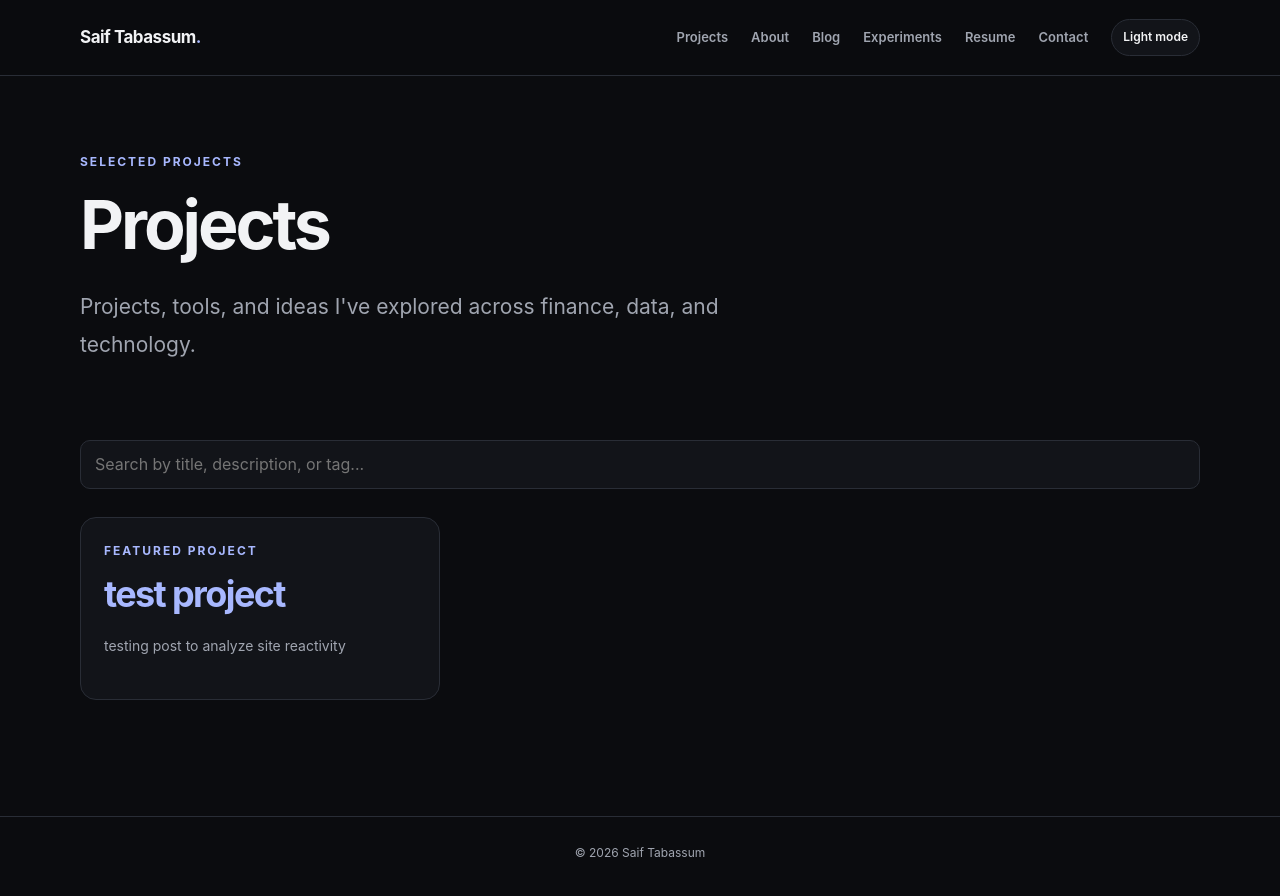
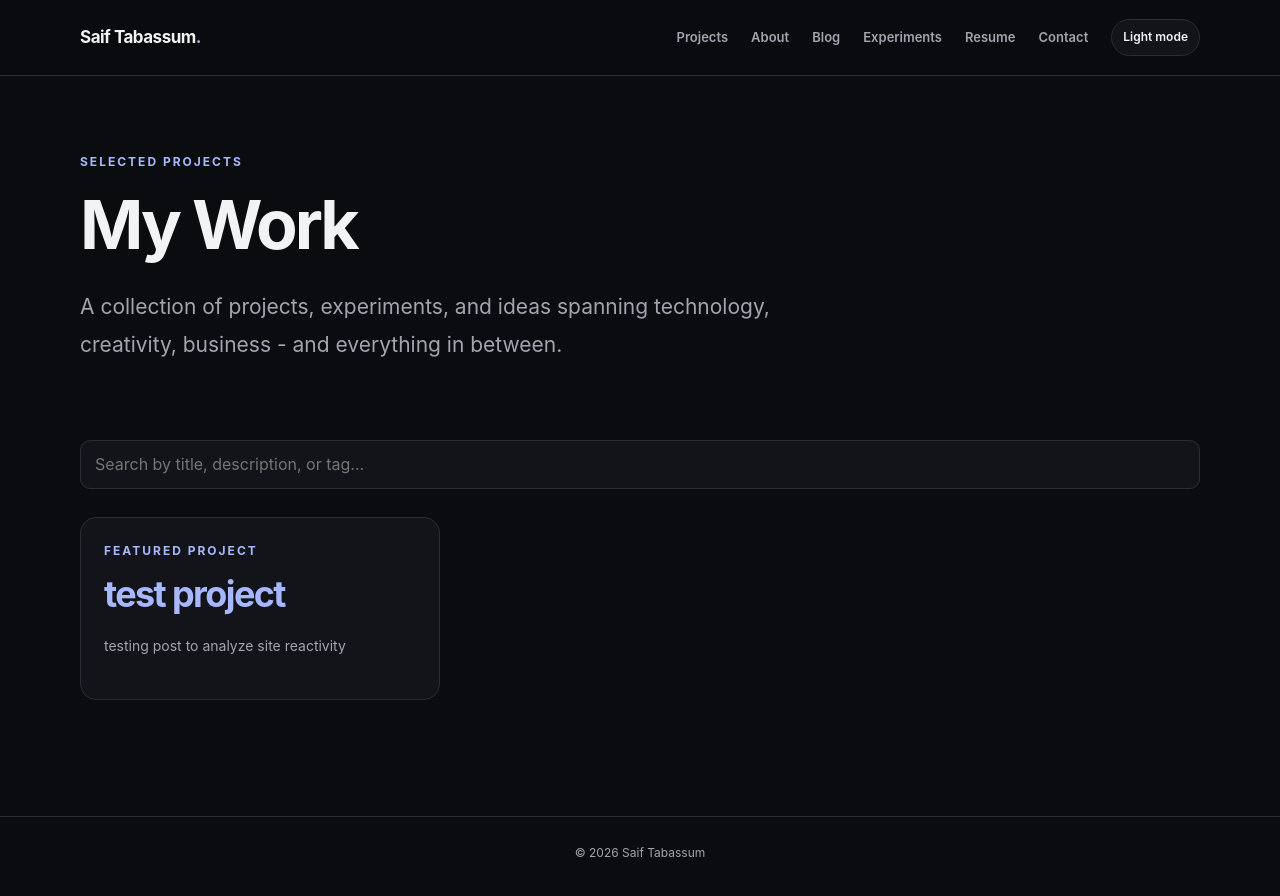
Before and after one commit to saifyt24/Saif.Tabassum.github.io, a Jekyll site: the page built from work/index.html, in a window 1280 px wide. Shown: the top 896 px of the page. Built offline with Jekyll 4.4.1, drawn with Linux system fonts in a browser that asks for light colours.

Commit message:
Change heading to 'My Work' and update description
Updated the main heading and modified the introductory text to better reflect the content.

```diff
--- a/work/index.html
+++ b/work/index.html
@@ -8,9 +8,10 @@ permalink: /work/
 
 <section class="page-heading">
   <p class="eyebrow">Selected projects</p>
-  <h1>Projects</h1>
+  <h1>My Work</h1>
   <p class="lead">
-    Projects, tools, and ideas I've explored across finance, data, and technology.
+    A collection of projects, experiments, and ideas spanning technology, creativity, business
+    - and everything in between.
   </p>
 </section>
 
```
